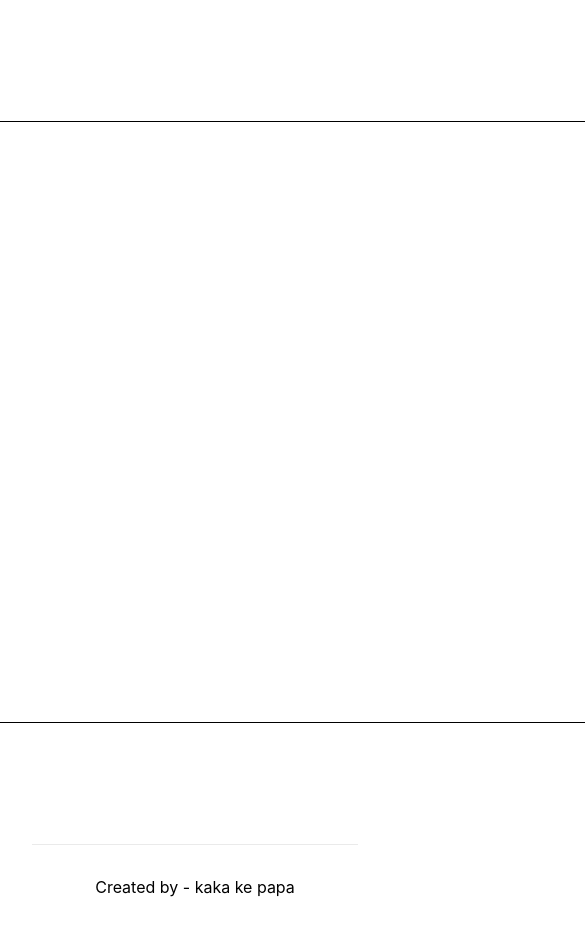
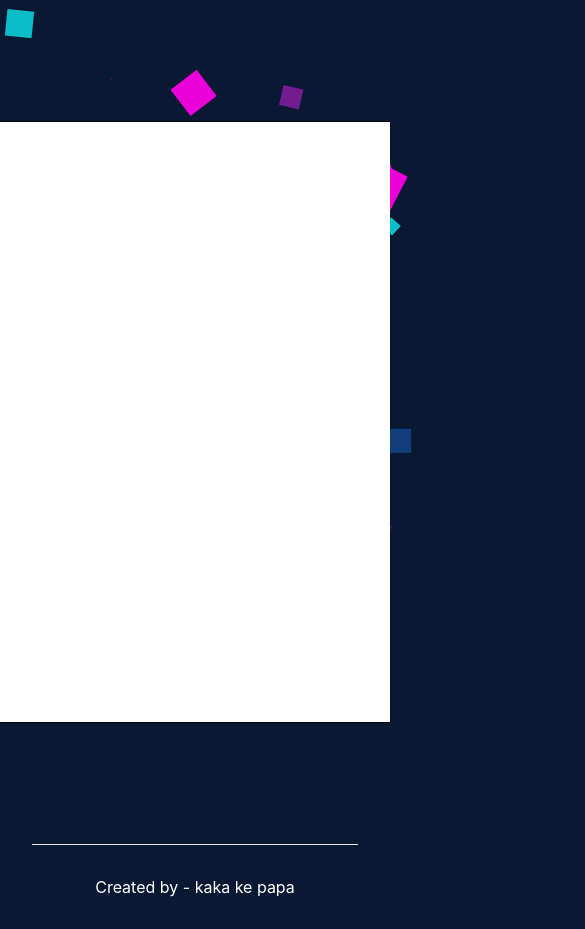
Before and after one commit to GreaZeY/skrawl, a Next.js app: page / in a window 390 px wide. Shown: the whole page, 585 px wide, since content can reach past the window. Built offline with nearby package versions, Linux system fonts and the light colour scheme.

Commit message:
add background

```diff
--- a/pages/index.js
+++ b/pages/index.js
@@ -1,8 +1,8 @@
 import Head from 'next/head'
-import Image from 'next/image'
+// import Image from 'next/image'
 import styles from '../styles/Home.module.css'
-import CanvasDraw from "react-canvas-draw";
-import { useRef, useState } from 'react';
+// import CanvasDraw from "react-canvas-draw";
+import { useRef, useState, useEffect } from 'react';
 
 const canvasProps = {
   onChange: null,
@@ -53,6 +53,39 @@ export default function Home() {
     ctx.beginPath()
   }
 
+  useEffect(() => {
+    const colors = [
+      '#711c91',
+      '#ea00d9',
+      '#0abdc6',
+      '#133e7c'
+    ];
+
+    const createSquare = () => {
+      const body = document.querySelector('body');
+      const square = document.createElement('span');
+
+      const size = Math.random() * 50;
+
+      square.style.width = 20 + size + 'px';
+      square.style.height = 20 + size + 'px';
+
+      square.style.top = Math.random() * innerHeight + 'px';
+      square.style.left = Math.random() * innerWidth + 'px';
+
+      square.style.background = colors[Math.floor(Math.random() * colors.length)];
+      body.appendChild(square);
+
+      setTimeout(() => {
+        square.remove()
+      }, 5000);
+    }
+
+    let interval = setInterval(createSquare, 150);
+    return () => {
+      clearInterval(interval);
+    };
+  }, []);
 
   return (
     <div className={styles.container}>
@@ -61,10 +94,11 @@ export default function Home() {
         <title>Skribbl</title>
         <meta name="description" content="Generated by create next app" />
         <link rel="icon" href="/favicon.ico" />
-        <script src='https://cdnjs.cloudflare.com/ajax/libs/css-doodle/0.2.2/css-doodle.min.js' ></script>
+        {/* <script src='https://cdnjs.cloudflare.com/ajax/libs/css-doodle/0.2.2/css-doodle.min.js' ></script> */}
 
 
       </Head>
+
 
       <main className={styles.main}>
 
@@ -73,13 +107,13 @@ export default function Home() {
           ref={canvasRef}
           height='600px'
           width='800px'
-          style={{ border: '1px solid black' }}
+          style={{ border: '1px solid black',background:'white',zIndex:10 }}
           onMouseMove={drawOnCanvas}
           onMouseOut={resetEvents}
           onMouseDown={() => setDrawing(true)}
           onMouseUp={resetEvents}
         >
-          Canvas is not supported in your Browser
+          Canvas is not supported on your Browser
         </canvas>
       </main>
 
--- a/styles/globals.css
+++ b/styles/globals.css
@@ -2,6 +2,9 @@ html,
 body {
   padding: 0;
   margin: 0;
+  background: #091833;
+  overflow-x: hidden;
+  color: white;
   font-family: -apple-system, BlinkMacSystemFont, Segoe UI, Roboto, Oxygen,
     Ubuntu, Cantarell, Fira Sans, Droid Sans, Helvetica Neue, sans-serif;
 }
@@ -14,3 +17,30 @@ a {
 * {
   box-sizing: border-box;
 }
+
+span {
+  position: absolute;
+  pointer-events: none;
+  background: #fff;
+  animation: animate 5s linear infinite;
+}
+
+@keyframes animate {
+  0% {
+    transform: scale(0) translateY(0) rotate(0deg);
+    opacity: 0;
+  }
+
+  10% {
+    opacity: 1;
+  }
+
+  90% {
+    opacity: 1;
+  }
+
+  100% {
+    transform: scale(1) translateY(-500%) rotate(360deg);
+    opacity: 0;
+  }
+}
```
